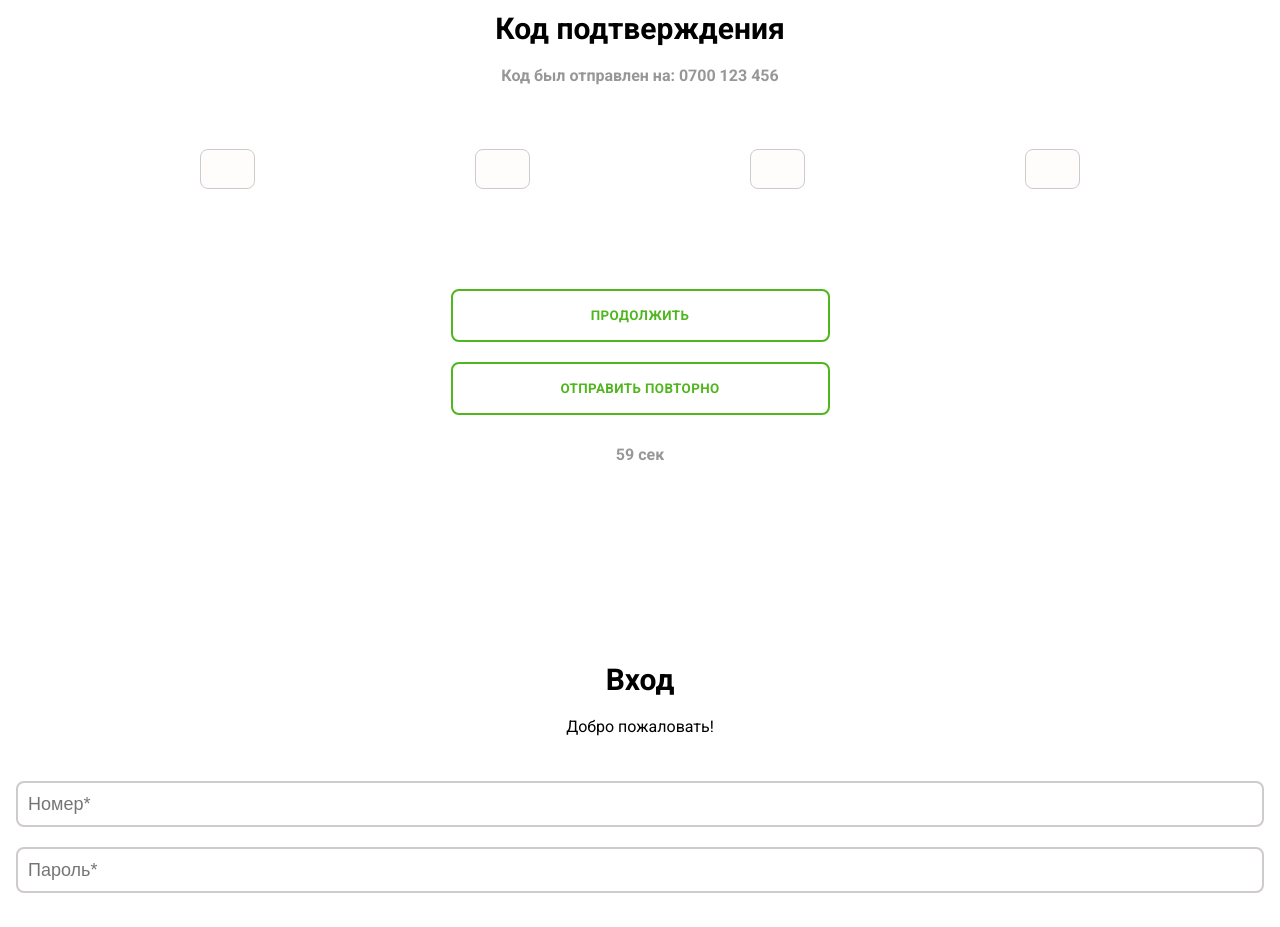
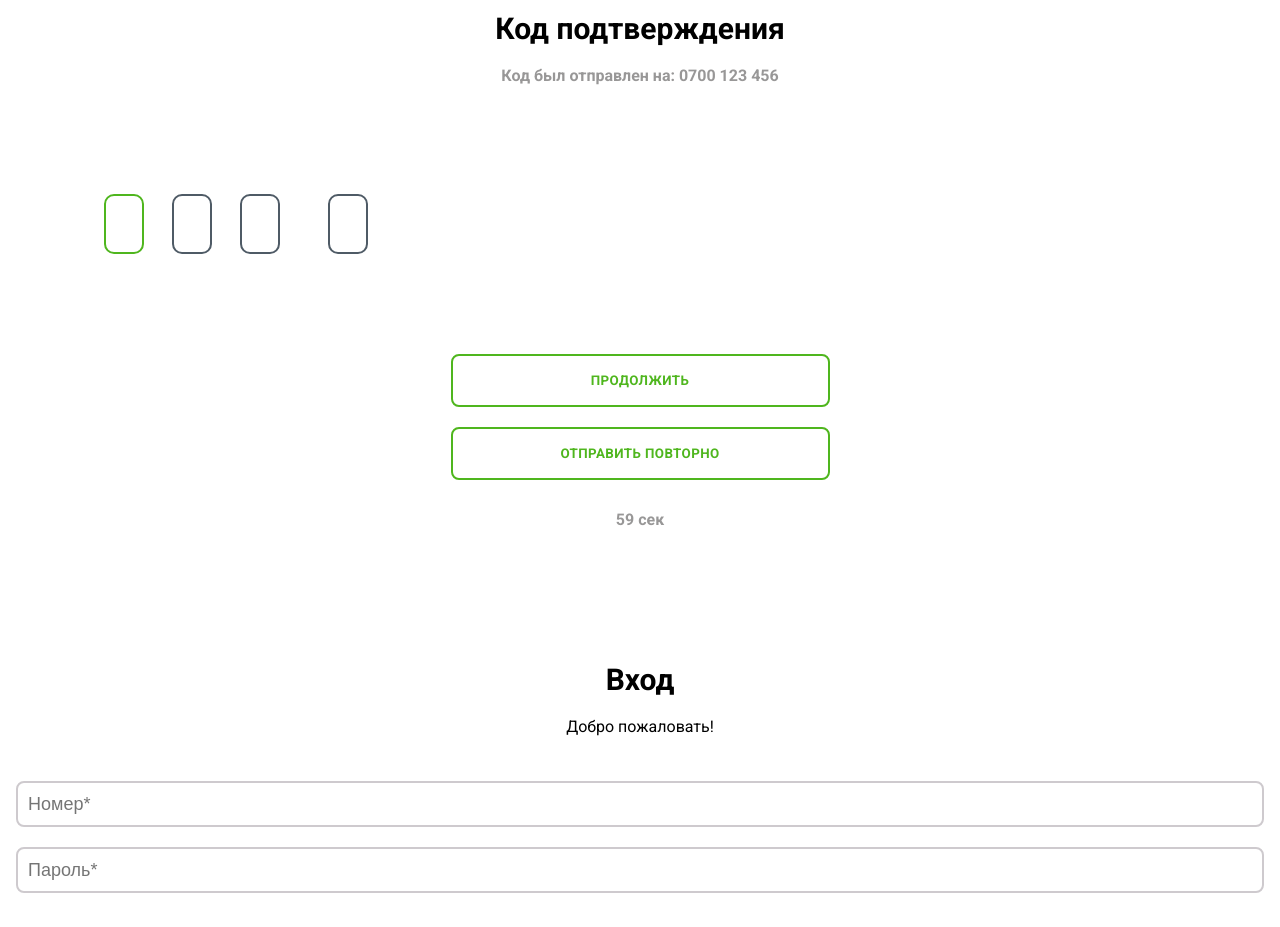
Before and after one commit to SunMadeteam/Frontend, a React (Create React App) app: page / in a window 1280 px wide. Shown: the part 3160-4087 px from the top of the page. Built offline with nearby package versions, Linux system fonts and the light colour scheme.

Commit message:
Move cursor to next input

```diff
--- /dev/null
+++ b/src/common/components/Input-code/index.jsx
@@ -0,0 +1,71 @@
+import React, { useState, useRef } from "react";
+import './index.scss';
+
+// const InputCode = () => {
+
+
+//   return (
+//     <div className="registration_validation_inputs">
+//       <input name='first_input' type='number' required />
+//       <input name='second_input' type='number'required />
+//       <input name='third_input' type='number' required/>
+//       <input name='fourth_input' type='number' required/>
+//     </div>
+//   )
+// }
+
+// export default InputCode;
+
+const InputCode = ({ length, loading, onComplete }) => {
+  const [code, setCode] = useState([...Array(length)].map(() => ""));
+  const inputs = useRef([]);
+
+
+  const processInput = (e, slot) => {
+    const num = e.target.value;
+    if (/[^0-9]/.test(num)) return;
+    const newCode = [...code];
+    newCode[slot] = num;
+    setCode(newCode);
+    if (slot !== length - 1) {
+      inputs.current[slot + 1].focus();
+    }
+    if (newCode.every(num => num !== "")) {
+      onComplete(newCode.join(""));
+    }
+  };
+
+  const onKeyUp = (e, slot) => {
+    if (e.keyCode === 8 && !code[slot] && slot !== 0) {
+      const newCode = [...code];
+      newCode[slot - 1] = "";
+      setCode(newCode);
+      inputs.current[slot - 1].focus();
+    }
+  };
+
+  return (
+    <div className="code-input">
+      <div className="code-inputs registration_validation_inputs">
+        {code.map((num, idx) => {
+          return (
+            <input
+              key={idx}
+              type="text"
+              inputMode="numeric"
+              maxLength={1}
+              value={num}
+              autoFocus={!code[0].length && idx === 0}
+              readOnly={loading}
+              onChange={e => processInput(e, idx)}
+              onKeyUp={e => onKeyUp(e, idx)}
+              ref={ref => inputs.current.push(ref)}
+            />
+          );
+        })}
+      </div>
+    </div>
+  );
+};
+
+export default InputCode;
--- a/src/common/components/Registration-validation-inputs/index.jsx
+++ /dev/null
@@ -1,16 +0,0 @@
-import './index.scss'
-
-const RegistrationValidationInputs = () => {
-
-
-  return (
-    <div className="registration_validation_inputs">
-      <input name='first_input' type='number' required />
-      <input name='second_input' type='number'required />
-      <input name='third_input' type='number' required/>
-      <input name='fourth_input' type='number' required/>
-    </div>
-  )
-}
-
-export default RegistrationValidationInputs;
--- /dev/null
+++ b/src/features/Registration-confirmation-code/index.css
@@ -0,0 +1,43 @@
+.App {
+  font-family: sans-serif;
+  height: 95vh;
+  display: flex;
+  flex-direction: column;
+  justify-content: center;
+  align-items: center;
+}
+
+.code-input {
+  display: flex;
+  flex-direction: column;
+  align-items: start;
+}
+.code-label {
+  margin-bottom: 16px;
+}
+.code-inputs {
+  display: flex;
+  justify-content: start;
+  align-items: center;
+}
+.code-inputs input {
+  border: none;
+  background-image: none;
+  background-color: transparent;
+  -webkit-box-shadow: none;
+  -moz-box-shadow: none;
+  box-shadow: none;
+  text-align: center;
+  height: 60px;
+  width: 40px;
+  border-radius: 10px;
+  margin: 0 4px;
+  border: 2px solid #4f5b66;
+  font-size: 38px;
+}
+.code-inputs input:focus {
+  outline: none;
+}
+.code-inputs input:nth-child(3n) {
+  margin-right: 24px;
+}
--- a/src/features/Registration-confirmation-code/index.jsx
+++ b/src/features/Registration-confirmation-code/index.jsx
@@ -1,17 +1,29 @@
+import React, { useState } from "react";
 import BackButton from "../../common/components/Back-button";
 import RegistrationTitle from "../../common/components/Registration-title";
-import RegistrationValidationInputs from "../../common/components/Registration-validation-inputs";
+import InputCode from "../../common/components/Input-code";
 import WideWhiteButton from "../../common/components/Wide-white-button";
 import "./index.scss";
+import './index.css';
 
 const RegistrationConfirmationCode = () => {
+
+  const [loading, setLoading] = useState(false);
+
   return (
     <div className="registration_confirmation_code container">
       <BackButton />
       <RegistrationTitle
       title = "Код подтверждения"
       underTitle = "Код был отправлен на: 0700 123 456"/>
-      <RegistrationValidationInputs />
+       <InputCode
+        length={4}
+        loading={loading}
+        onComplete={code => {
+          setLoading(true);
+          setTimeout(() => setLoading(false), 10000);
+        }}
+      />
       <WideWhiteButton word="ПРОДОЛЖИТЬ" />
       <WideWhiteButton word="ОТПРАВИТЬ ПОВТОРНО" />
       <p>59 сек</p>
```
Also changed, not shown: src/common/components/Input-code/index.scss (renamed from src/common/components/Registration-validation-inputs/index.scss).
